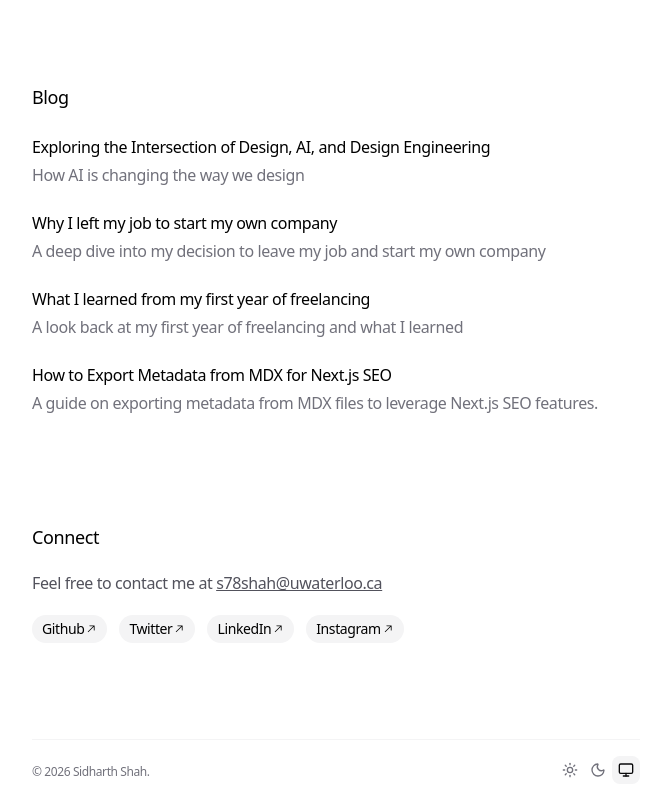
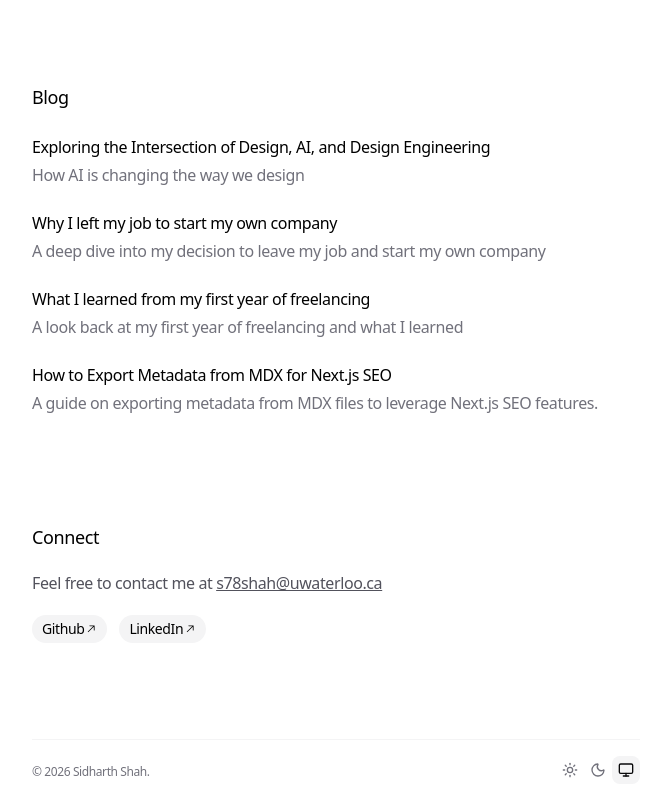
Before and after one commit to Sidharth6Shah/sidharthkshah-site, a Next.js app: page / in a window 1280 px wide. Shown: the part 1035-1835 px from the top of the page, without its empty margins (304-969 px from the left). Built offline with nearby package versions, Linux system fonts and the light colour scheme.

Commit message:
footer changes

```diff
--- a/app/data.ts
+++ b/app/data.ts
@@ -131,20 +131,20 @@ export const BLOG_POSTS: BlogPost[] = [
 export const SOCIAL_LINKS: SocialLink[] = [
   {
     label: 'Github',
-    link: 'https://github.com/ibelick',
+    link: 'https://github.com/sidharth6shah',
   },
-  {
-    label: 'Twitter',
-    link: 'https://twitter.com/ibelick',
-  },
+  // {
+  //   label: 'Twitter',
+  //   link: 'https://twitter.com/ibelick',
+  // },
   {
     label: 'LinkedIn',
-    link: 'https://www.linkedin.com/in/ibelick',
+    link: 'https://www.linkedin.com/in/sidharth-shah-805911304/',
   },
-  {
-    label: 'Instagram',
-    link: 'https://www.instagram.com/ibelick',
-  },
+  // {
+  //   label: 'Instagram',
+  //   link: 'https://www.instagram.com/ibelick',
+  // },
 ]
 
 export const EMAIL = 's78shah@uwaterloo.ca'
```
